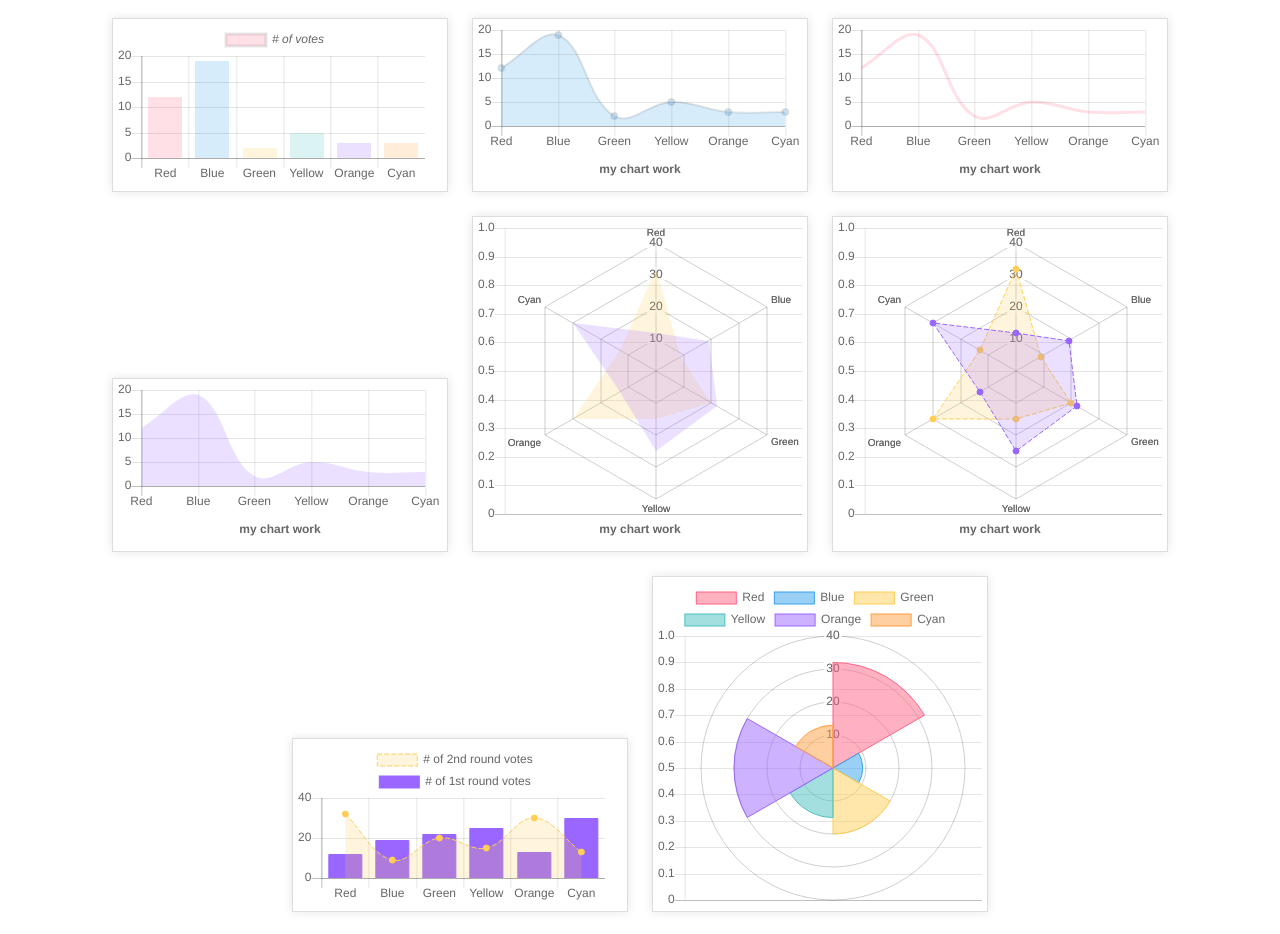
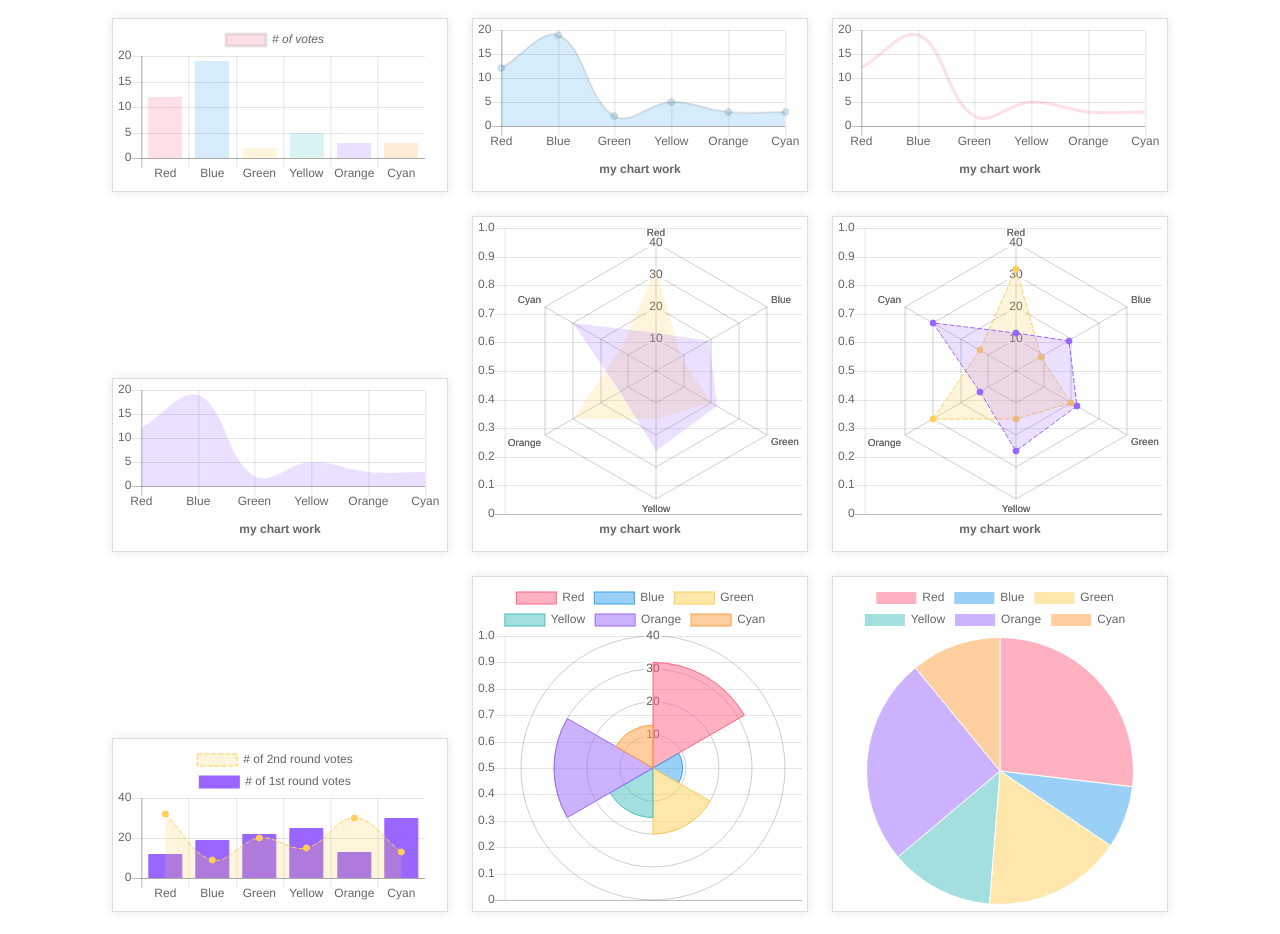
Before and after one commit to mamunmorshed/Chart.js-study, a plain HTML site: page index.html in a window 1280 px wide. Drawn offline with Linux system fonts and the light colour scheme.

Commit message:
practiced pie chart.

```diff
--- a/index.html
+++ b/index.html
@@ -17,6 +17,7 @@
 <div><canvas class="chartsix"></canvas></div>
 <div><canvas class="chartseven"></canvas></div>
 <div><canvas class="charteight"></canvas></div>
+<div><canvas class="chartnine"></canvas></div>
 
 <script src="script/Chart.bundle.min.js"></script>
 <script src="script/script.js"></script>
--- a/script/script.js
+++ b/script/script.js
@@ -370,3 +370,50 @@ new Chart(charteight, {
     }
 
 });
+
+var chartnine = document.querySelectorAll('.chartnine')[0];
+new Chart(chartnine, {
+    type: 'pie',
+    data: {
+        labels: ["Red", "Blue", "Green", "Yellow", "Orange", "Cyan"],
+        datasets:[
+        {
+            label: 'My Data-set',
+            data: [32, 9, 20, 15, 30, 13],
+            fill: true,
+            backgroundColor: [
+                'rgba(255, 99, 132, 0.5)',
+                'rgba(54, 162, 235, 0.5)',
+                'rgba(255, 206, 86, 0.5)',
+                'rgba(75, 192, 192, 0.5)',
+                'rgba(153, 102, 255, 0.5)',
+                'rgba(255, 159, 64, 0.5)'
+            ],
+            hoverBorderColor: [
+                'rgba(255, 99, 132, 1)',
+                'rgba(54, 162, 235, 1)',
+                'rgba(255, 206, 86, 1)',
+                'rgba(75, 192, 192, 1)',
+                'rgba(153, 102, 255, 1)',
+                'rgba(255, 159, 64, 1)'
+            ],
+            borderWidth: 1
+        }]
+    },
+    options: {
+        title:{
+            display: false,
+            text: 'my chart work',
+            position: 'bottom'
+        },
+        legend: {
+            display: true,
+            position:'top'
+        },
+        hover: {
+            mode: 'nearest'
+        },
+        responsive: true
+    }
+
+});
```
